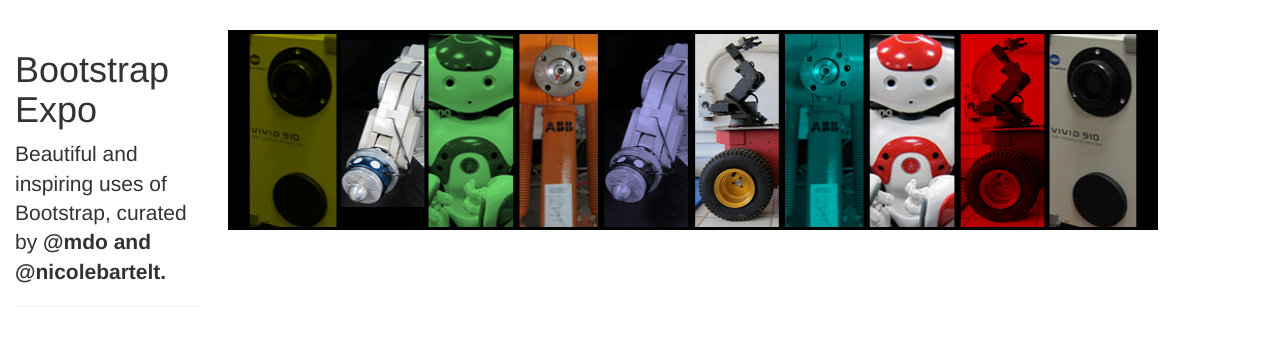
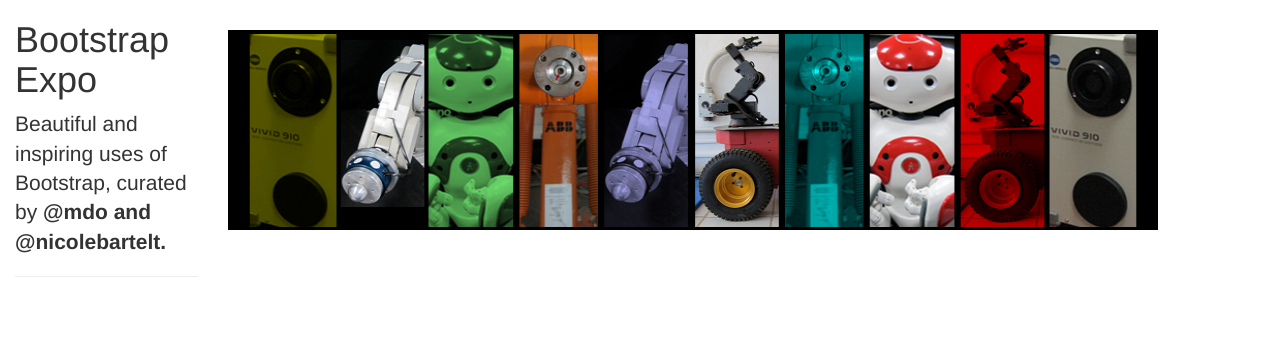
Before and after one commit to musicprogram/semillero_sena, a plain HTML site: page index.html in a window 1280 px wide. Drawn offline with Linux system fonts and the light colour scheme.

Commit message:
subir clase parrafo css margin

```diff
--- a/css/style.css
+++ b/css/style.css
@@ -16,3 +16,6 @@
 .container-fluid{
 	margin: 30px 0px 0px 0px;
 }
+.parrafo{
+	margin: -30px 0px 0px 0px;
+}
--- a/index.html
+++ b/index.html
@@ -12,14 +12,16 @@
 	<div class="container-fluid">
 		<div class="row">
 			<div class="col-md-2">
+				<div class="parrafo">
 
-			<h1>Bootstrap Expo</h1>
+					<h1>Bootstrap Expo</h1>
 
-			<p class="lead">
-				Beautiful and inspiring uses of Bootstrap, curated by <strong>@mdo and @nicolebartelt.</strong>
-			</p>
+					<p class="lead">
+						Beautiful and inspiring uses of Bootstrap, curated by <strong>@mdo and @nicolebartelt.</strong>
+					</p>
 
-			<hr>
+					<hr>
+				</div>
 
 			</div>
 			<div class="col-md-9">
```
